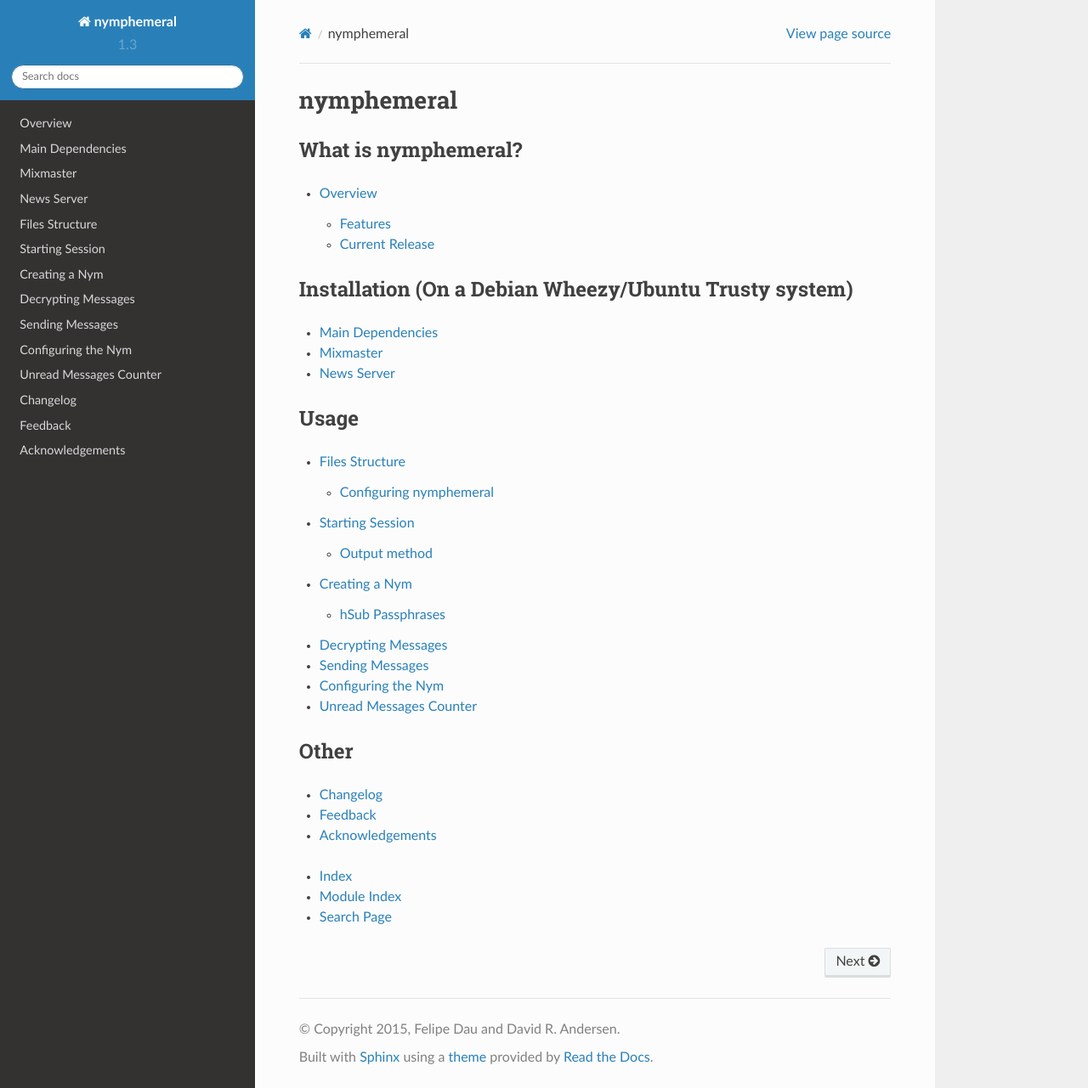
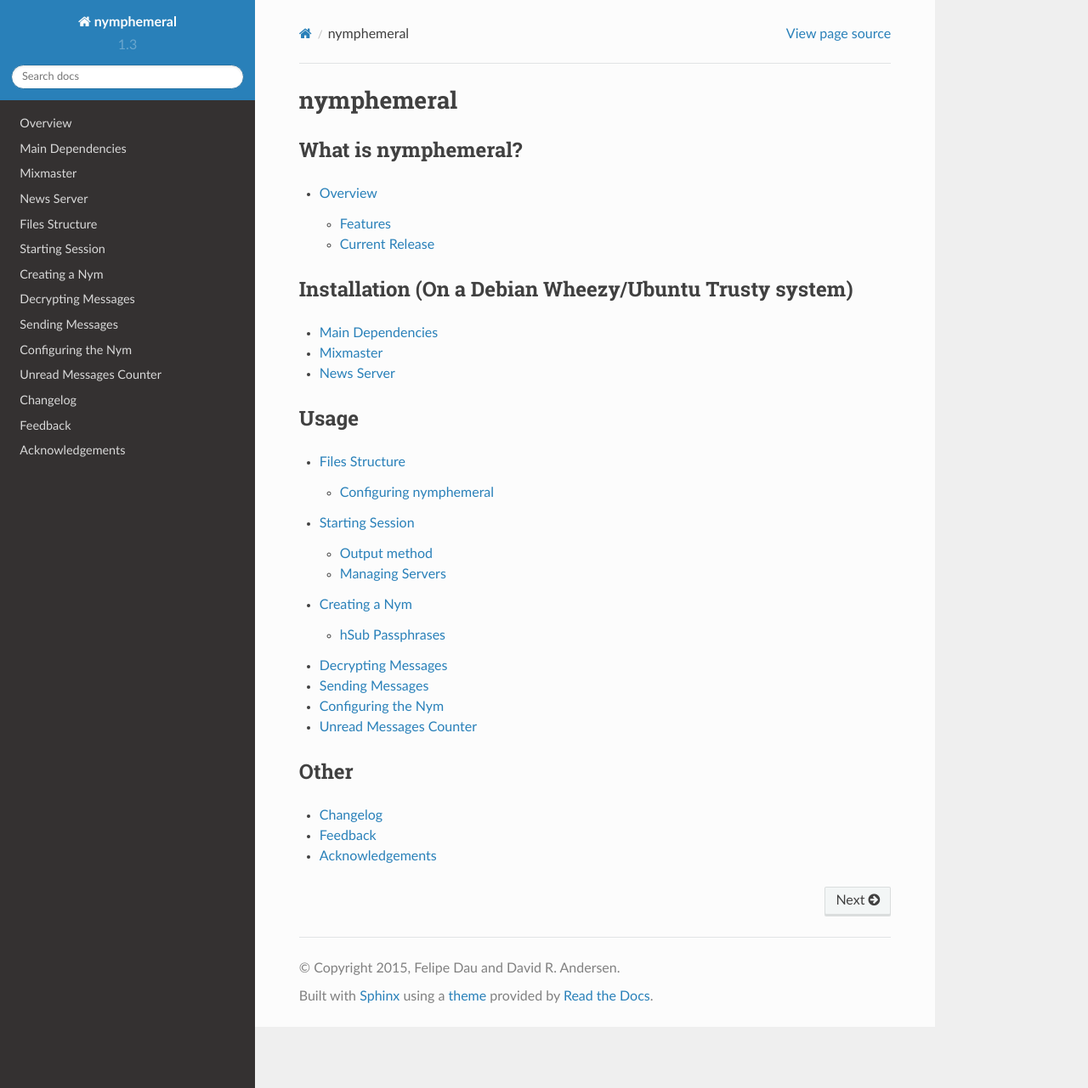
Before and after one commit to AnemoneLabs/nymphemeral, a Sphinx documentation site: the page built from docs/source/index.rst, in a window 1280 px wide and 1281 px high. Shown: the whole window at 85% size. Built offline with Sphinx 7.4.7 and the Read the Docs theme 2.0.0, drawn with Linux system fonts in a browser that asks for light colours.

Commit message:
Update titles in the index

```diff
--- a/docs/source/index.rst
+++ b/docs/source/index.rst
@@ -49,7 +49,3 @@
     changelog
     feedback
     thanks
-
-* :ref:`genindex`
-* :ref:`modindex`
-* :ref:`search`
--- a/docs/source/use/creation.rst
+++ b/docs/source/use/creation.rst
@@ -35,7 +35,7 @@
    Creation Message
 
 hSub Passphrases
-''''''''''''''''
+----------------
 The first nym that you create will encrypt its hSub passphase and can
 only be decrypted by itself. The next nym to be created will save its
 hSub passphrase in plaintext and will not be able to access the
--- a/docs/source/use/login.rst
+++ b/docs/source/use/login.rst
@@ -39,7 +39,7 @@
 first lines of the text box from the current tab.
 
 Managing Servers
-================
+----------------
 If the nymserver's public key is not found in the keyring, you will
 be prompted to add it. You can also add, modify or delete these
 public keys whenever you want by clicking on ``Manage Servers`` in
```
